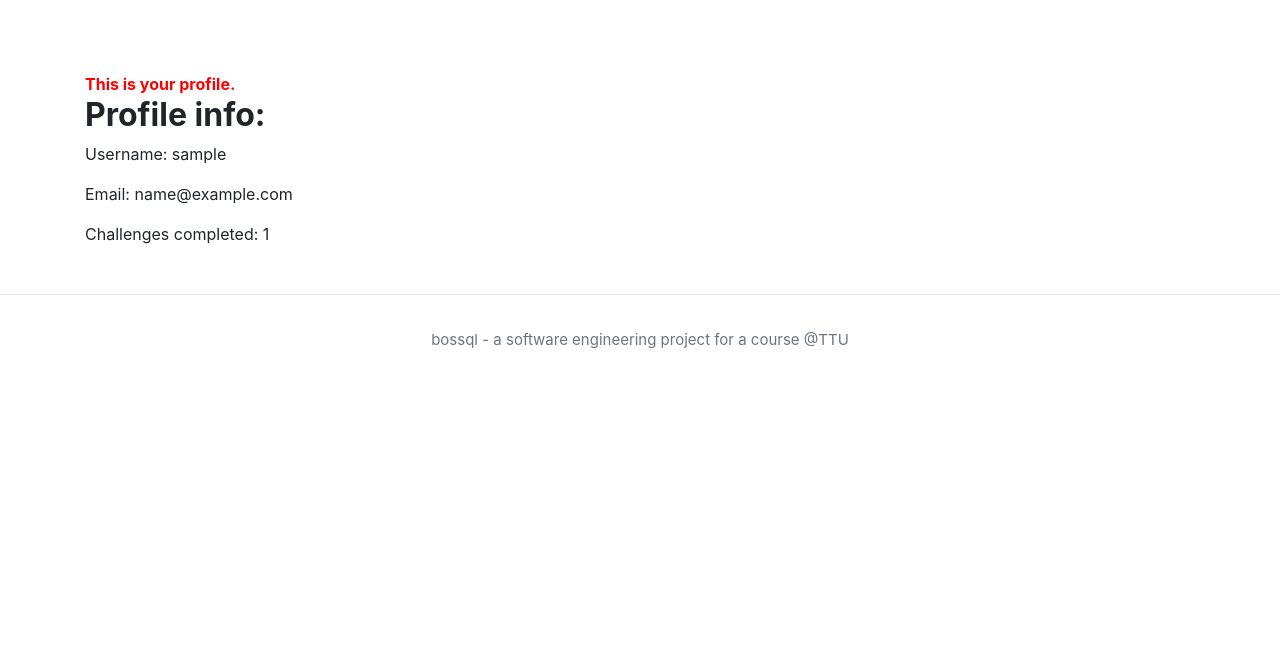
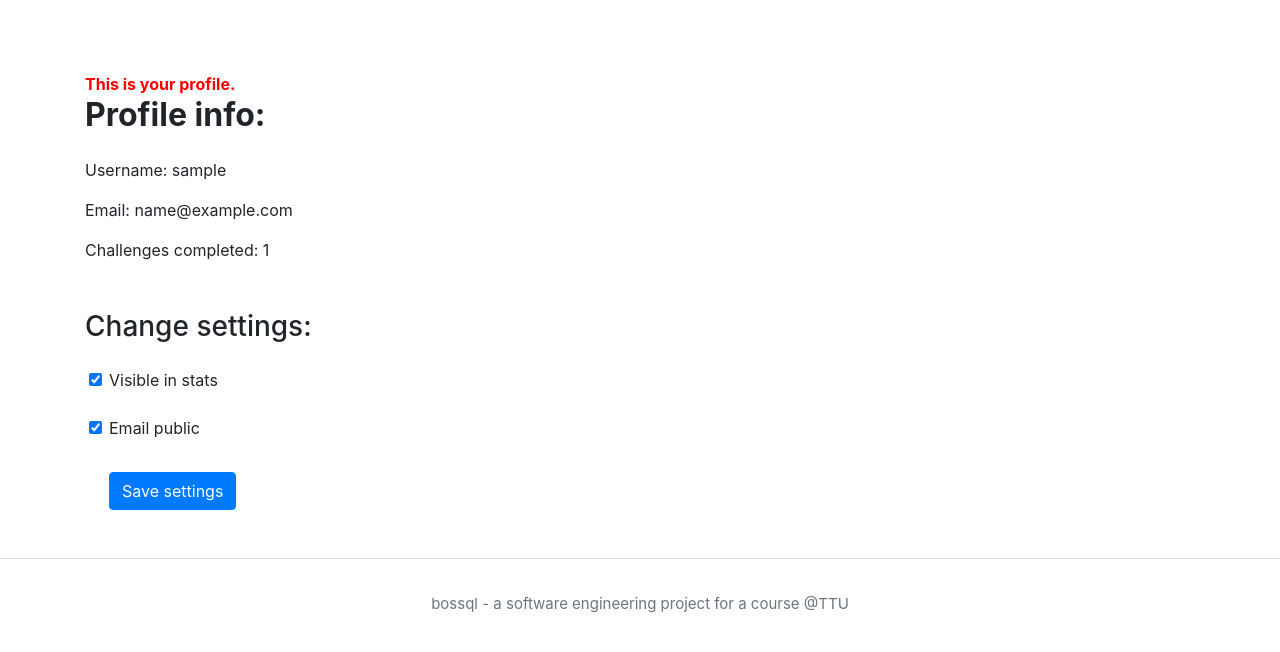
Before and after one commit to rrebase/bossql, a Django app: a page that uses accounts/templates/accounts/profile.html in a window 1280 px wide. Shown: the part 56-708 px from the top of the page. Run offline with Django 3.2, Linux system fonts and the light colour scheme; a user stored in the database is signed in; tables that the repository leaves empty hold one stand-in row (values such as "Sample post"); some libraries are stand-ins or nearby versions.

Commit message:
Add ability to change some settings in profile view

```diff
--- a/accounts/forms.py
+++ b/accounts/forms.py
@@ -1,5 +1,6 @@
 from django.contrib.auth.forms import UserCreationForm, UserChangeForm, AuthenticationForm
 from .models import CustomUser
+from django.forms import ModelForm
 
 
 class CustomUserCreationForm(UserCreationForm):
@@ -32,3 +33,15 @@ class CustomUserLoginForm(AuthenticationForm):
         super().__init__(*args, **kwargs)
         self.fields["username"].widget.attrs["class"] = "form-control"
         self.fields["password"].widget.attrs["class"] = "form-control"
+
+
+class ProfileSettingsForm(ModelForm):
+
+    def __init__(self, *args, **kwargs):
+        super(ModelForm, self).__init__(*args, **kwargs)
+        self.fields["allow_seen_in_stats"].widget.attrs["class"] = "form-check-input"
+        self.fields["is_email_public"].widget.attrs["class"] = "form-check-input"
+
+    class Meta:
+        model = CustomUser
+        fields = ("allow_seen_in_stats", "is_email_public")
--- a/accounts/models.py
+++ b/accounts/models.py
@@ -30,4 +30,6 @@ class CustomUser(AbstractUser):
     )
     email = models.EmailField('email address', blank=True, unique=True)
     completed_challenges = models.IntegerField(default=0)
+    allow_seen_in_stats = models.BooleanField(default=True)
+    is_email_public = models.BooleanField(default=False)
     objects = CustomUserManager()
--- a/accounts/templates/accounts/profile.html
+++ b/accounts/templates/accounts/profile.html
@@ -10,10 +10,29 @@
     {% if user.username == customuser.username %}
       <b style="color:red">This is your profile.</b>
     {% endif %}
-    <h2><b>Profile info:</b></h2>
+    <h2 class="pb-3"><b>Profile info:</b></h2>
     <p>Username: {{ customuser.username }}</p>
-    <p>Email: {{ customuser.email }}</p>
+    {% if user.username == customuser.username or customuser.is_email_public %}
+      <p>Email: {{ customuser.email }}</p>
+    {% endif %}
     <p>Challenges completed: {{ customuser.completed_challenges }}</p>
 
+    {% if user.username == customuser.username %}
+      <h3 class="mt-5 pb-3">Change settings:</h3>
+      {% if form %}
+        <form method="post" class="ml-4">
+          {% csrf_token %}
+          <div class="form-group">
+            {{ form.allow_seen_in_stats }}
+            <label for="id_allow_seen_in_stats">Visible in stats</label>
+          </div>
+          <div class="form-group">
+            {{ form.is_email_public }}
+            <label for="id_is_email_public" class="form-check-label">Email public</label>
+          </div>
+          <button type="submit" class="btn btn-primary mt-3">Save settings</button>
+        </form>
+      {% endif %}
+    {% endif %}
   </div>
 {% endblock %}
--- a/accounts/urls.py
+++ b/accounts/urls.py
@@ -5,6 +5,6 @@ app_name = "accounts"
 urlpatterns = [
     path("login", views.Login.as_view(), name="login"),
     path("register", views.Register.as_view(), name="register"),
-    path("<int:pk>/", views.Profile.as_view(), name="profile"),  # this is currently more reliable
+    # path("<int:pk>/", views.Profile.as_view(), name="profile"),  # this is currently more reliable
     re_path(r'^(?P<username>\w+)/$', views.profile_view, name="profile"),  # case sensitive?
 ]
--- a/accounts/views.py
+++ b/accounts/views.py
@@ -1,10 +1,11 @@
-from django.shortcuts import render
+from django.http import HttpResponseRedirect
+from django.shortcuts import render, get_object_or_404, redirect
 from django.views import generic
 from django.urls import reverse_lazy
 from django.contrib.auth import get_user_model, authenticate
 
 from accounts.models import CustomUser
-from .forms import CustomUserCreationForm, CustomUserLoginForm
+from .forms import CustomUserCreationForm, CustomUserLoginForm, ProfileSettingsForm
 from django.contrib.auth import login
 from django.contrib.auth.views import LoginView
 
@@ -16,12 +17,22 @@ class Login(LoginView):
 
 
 def profile_view(request, username):
-    return render(request, "accounts/profile.html", {"customuser": CustomUser.objects.get(username=username)})
+    # TODO: clean up and show success message
+    try:
+        instance = CustomUser.objects.get(id=request.user.id)
+    except CustomUser.DoesNotExist:
+        return render(request, "accounts/profile.html", {"customuser": CustomUser.objects.get(username=username)})
+    form = ProfileSettingsForm(request.POST or None, instance=instance)
+    if form.is_valid():
+        form.save()
+        return HttpResponseRedirect(request.path_info)
+    context = {"customuser": CustomUser.objects.get(username=username), "form": form}
+    return render(request, "accounts/profile.html", context)
 
 
-class Profile(generic.DetailView):
-    model = CustomUser
-    template_name = "accounts/profile.html"
+# class Profile(generic.DetailView):
+#     model = CustomUser
+#     template_name = "accounts/profile.html"
 
 
 class Register(generic.CreateView):
--- a/stats/views.py
+++ b/stats/views.py
@@ -5,5 +5,5 @@ from accounts.models import CustomUser
 
 def index(request):
     order_by = request.GET.get("order_by", "-completed_challenges")
-    users = CustomUser.objects.all().order_by(order_by)
+    users = CustomUser.objects.all().filter(allow_seen_in_stats=True).order_by(order_by)
     return render(request, "stats/index.html", {"users": users})
```
Also changed, not shown: accounts/migrations/0003_auto_20180224_1726.py (added).
